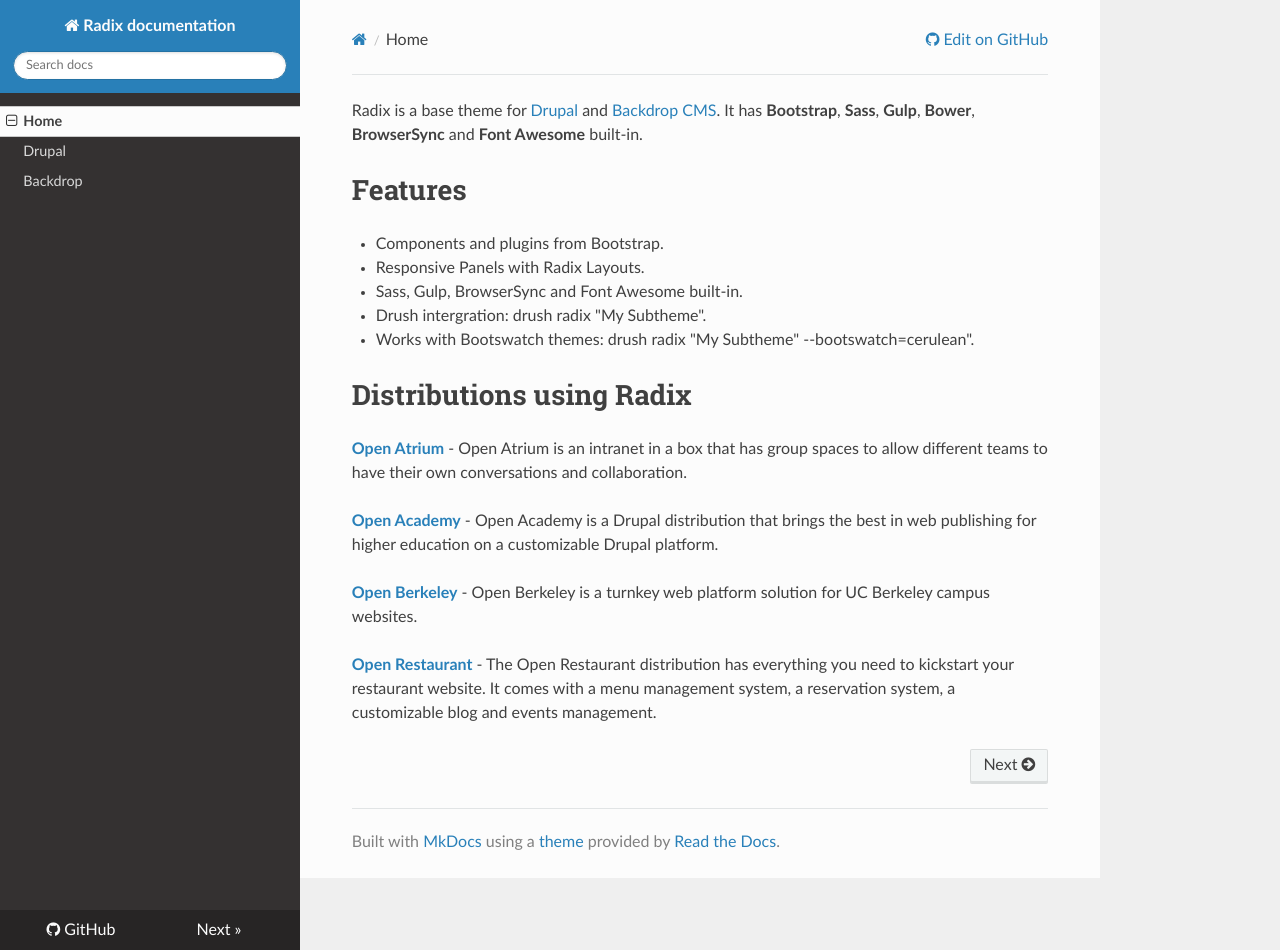
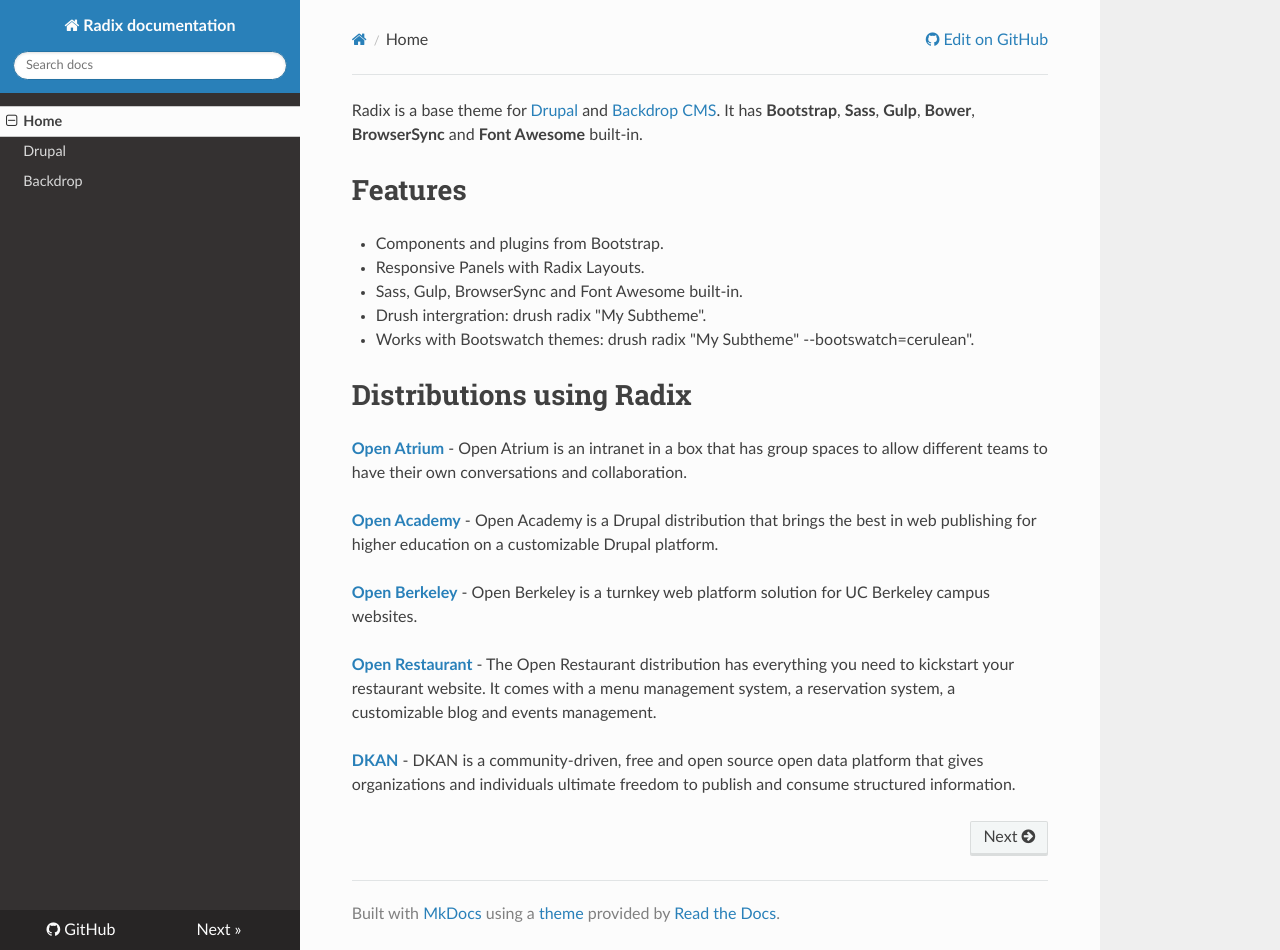
Before and after one commit to radixtheme/docs, an MkDocs documentation site: the page built from docs/index.md, in a window 1280 px wide and 950 px high. Built offline with MkDocs 1.6.1, drawn with Linux system fonts in a browser that asks for light colours; nearby versions of some CDN libraries; old or Windows-style settings are respelled for this version of MkDocs.

Commit message:
Add DKAN distro

```diff
--- a/docs/index.md
+++ b/docs/index.md
@@ -22,3 +22,6 @@ It has **Bootstrap**, **Sass**, **Gulp**, **Bower**, **BrowserSync** and **Font
 
 **[Open Restaurant](http://open.restaurant)**
 - The Open Restaurant distribution has everything you need to kickstart your restaurant website. It comes with a menu management system, a reservation system, a customizable blog and events management.
+
+**[DKAN](http://getdkan.com)**
+- DKAN is a community-driven, free and open source open data platform that gives organizations and individuals ultimate freedom to publish and consume structured information.
```
